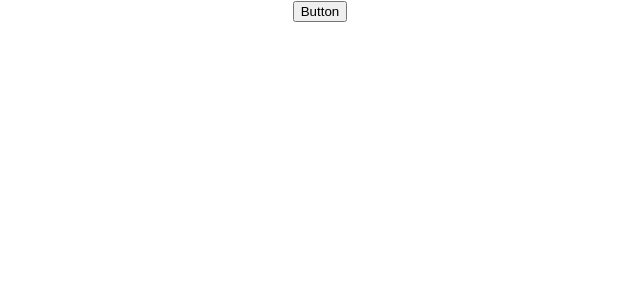
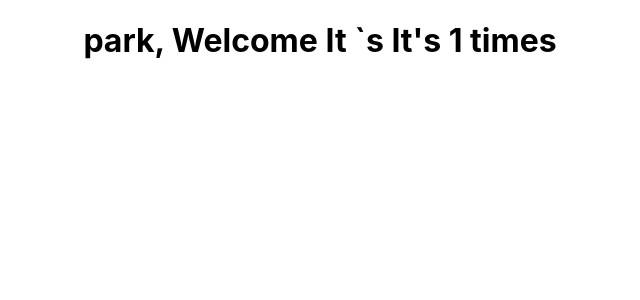
Before and after one commit to rondido/react-video-base, a React (Create React App) app in the folder part2/my-app/: page / in a window 1280 px wide. Shown: the top 300 px of the page, without its empty margins (320-960 px from the left). Built offline with nearby package versions, Linux system fonts and the light colour scheme.

Commit message:
feat: 조건부 렌더링 commit

```diff
--- a/part2/my-app/src/App.js
+++ b/part2/my-app/src/App.js
@@ -1,10 +1,12 @@
-import Event from './2-7.Event/Event';
-import './App.css';
-import Composition from './components/2-4.Props/Composition';
-import Extaction from './components/2-4.Props/Extaction';
-import ClassComponent from './components/2-5.state/ClassComponent';
-import FunctionalComponent from './components/2-5.state/FunctionalComponent';
-import ClassComponent2 from './components/2-6.LifeCycle/ClassComponent';
+import Event from "./components/2-7.Event/Event";
+import "./App.css";
+import Composition from "./components/2-4.Props/Composition";
+import Extaction from "./components/2-4.Props/Extaction";
+import ClassComponent from "./components/2-5.state/ClassComponent";
+import FunctionalComponent from "./components/2-5.state/FunctionalComponent";
+import ClassComponent2 from "./components/2-6.LifeCycle/ClassComponent";
+import Condition from "./components/2-8.ConditionalRendering/Condition";
+import React from "react";
 function App() {
   return (
     <div className="App">
@@ -13,7 +15,8 @@ function App() {
       <Extaction/>
       <ClassComponent/> */}
       {/* <ClassComponent2/> */}
-      <Event/>
+      {/* <Event/> */}
+      <Condition />
     </div>
   );
 }
--- /dev/null
+++ b/part2/my-app/src/components/2-8.ConditionalRendering/Condition.jsx
@@ -0,0 +1,24 @@
+import React from 'react'
+
+function UserGreeting (props){
+  return <h1>{props.name && props.name + ','} Welcome It `s {Boolean(props.count) && `It's ${props.count} times`}</h1>
+}
+function GuestGreeting(props){
+  return <h1>Please sign up.</h1>
+}
+function Greeting(props){
+  // if(props.isLoggedIn){
+  //   return <UserGreeting name="park" count={0}/>
+  // }
+  // return <GuestGreeting/>
+  return props.isLoggedIn ? <UserGreeting name="park" count={1}/> : <GuestGreeting/>
+}
+export default function Condition() {
+
+  const isLoggedIn = true;
+  return (
+    <div>
+        <Greeting isLoggedIn={isLoggedIn}/>
+    </div>
+  )
+}
```
Also changed, not shown: part2/my-app/package.json (+1 -6 lines), part2/my-app/src/components/2-7.Event/Event.jsx (renamed from part2/my-app/src/2-7.Event/Event.jsx), part2/my-app/src/components/2-7.Event/README.md (renamed from part2/my-app/src/2-7.Event/README.md), part2/my-app/src/components/2-8.ConditionalRendering/README.md (added).
